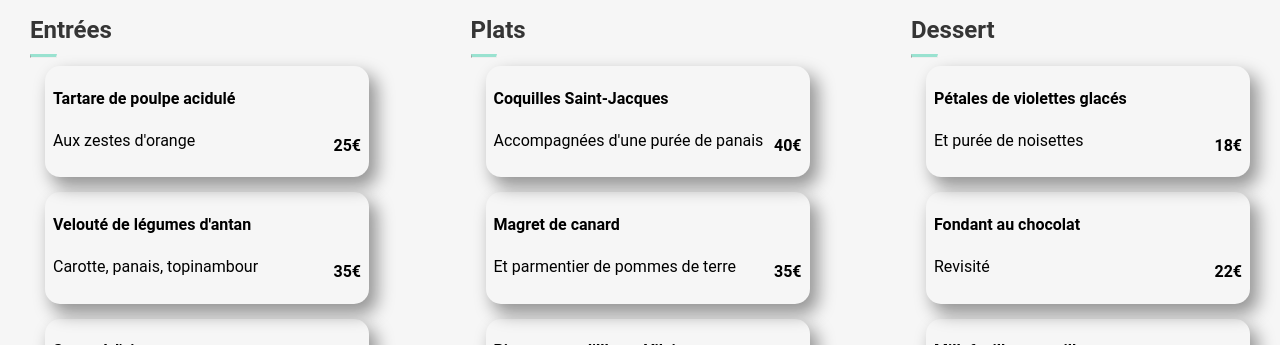
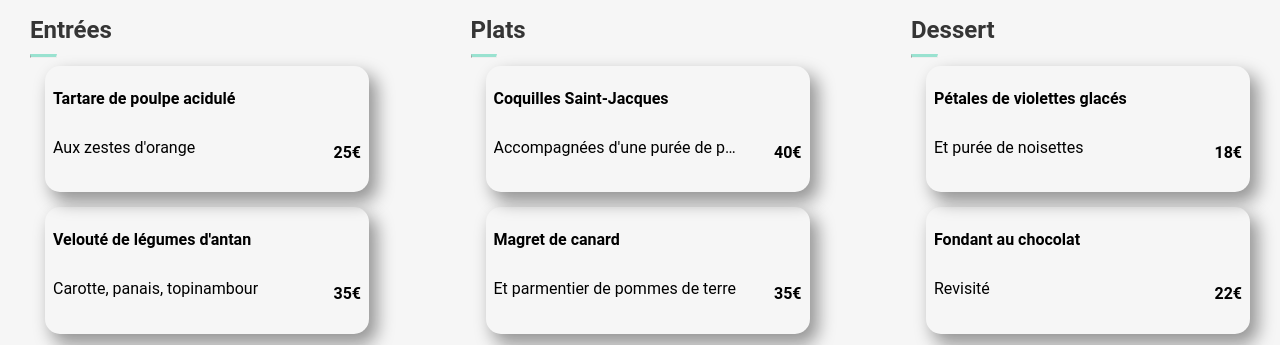
Before and after one commit to kenza15a/P3_Oh_y_food, a website: page pages/menu_fr.html in a window 1280 px wide. Shown: the part 454-799 px from the top of the page. Drawn offline with Linux system fonts and the light colour scheme; a web font is replaced by a local one.

Commit message:
adding dotts to long texts

```diff
--- a/sass/componants/_plate-card.scss
+++ b/sass/componants/_plate-card.scss
@@ -15,10 +15,21 @@
     cursor:pointer;
     &-textes{
         width:100%;
+
     }
     &-description{
         @include flex-row;
         justify-content: space-between;
+        p,h4{
+
+            max-width: 80%;
+            white-space: nowrap;
+            overflow: hidden;
+            text-overflow: ellipsis;
+            line-height: 20px;
+        }
+
+
     }
     &-check{
         position:absolute;
@@ -54,6 +65,7 @@
         }
 
 
+
     }
 
 }
```
Also changed, not shown: css/styles.css, 1 other file.
